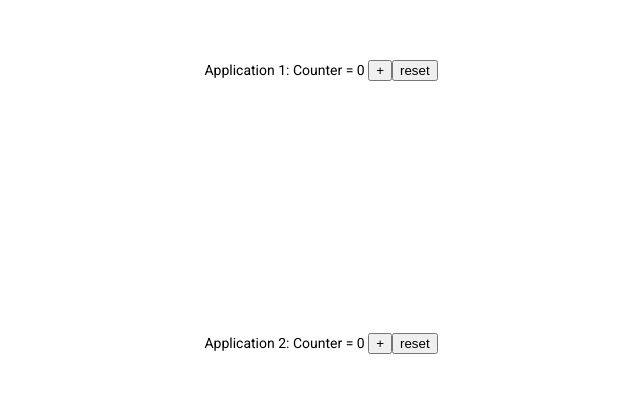
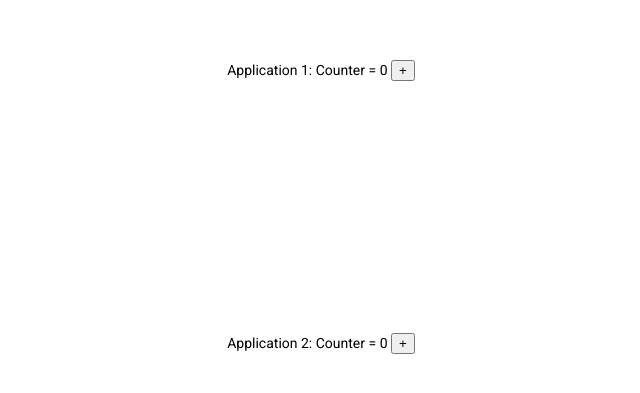
Before and after one commit to eliraneliassy/v9-providedIn-examples, an Angular app: page / in a window 1280 px wide. Shown: the part 193-586 px from the top of the page, without its empty margins (319-959 px from the left). Built offline with nearby package versions, Linux system fonts and the light colour scheme.

Commit message:
fix example

```diff
--- a/src/app/app.component.html
+++ b/src/app/app.component.html
@@ -3,4 +3,3 @@ Application 1:
 Counter = {{counter}}
 
 <button (click)="plus()">+</button>
-<button (reset)="reset()">reset</button>
--- a/src/app/app.component.ts
+++ b/src/app/app.component.ts
@@ -1,4 +1,4 @@
-import { Component } from '@angular/core';
+import { Component, ChangeDetectorRef, ApplicationRef } from '@angular/core';
 import { StoreService } from './store.service';
 
 @Component({
@@ -9,9 +9,10 @@ import { StoreService } from './store.service';
 export class AppComponent {
 
   counter: number;
-  constructor(private store: StoreService) {
+  constructor(private store: StoreService, private appRef: ApplicationRef) {
     this.store.getCounter().subscribe((counter: number) => {
       this.counter = counter;
+      this.appRef.tick();
     });
 
   }
@@ -20,7 +21,4 @@ export class AppComponent {
     this.store.setCounter(this.counter + 1);
   }
 
-  reset() {
-    this.store.setCounter(0);
-  }
 }
--- a/src/app/app2/app2.component.html
+++ b/src/app/app2/app2.component.html
@@ -2,4 +2,3 @@ Application 2:
 Counter = {{counter}}
 
 <button (click)="plus()">+</button>
-<button (reset)="reset()">reset</button>
--- a/src/app/app2/app2.component.ts
+++ b/src/app/app2/app2.component.ts
@@ -10,11 +10,12 @@ import { TOUCH_BUFFER_MS } from '@angular/cdk/a11y';
 export class App2Component implements OnInit {
 
   counter: number;
-
-  constructor(private store: StoreService) {
+  constructor(private store: StoreService, private appRef: ApplicationRef) {
     this.store.getCounter().subscribe((counter: number) => {
       this.counter = counter;
+      this.appRef.tick();
     });
+
   }
 
   ngOnInit(): void {
@@ -25,8 +26,4 @@ export class App2Component implements OnInit {
     this.store.setCounter(this.counter + 1);
   }
 
-  reset() {
-    this.store.setCounter(0);
-  }
-
 }
```
